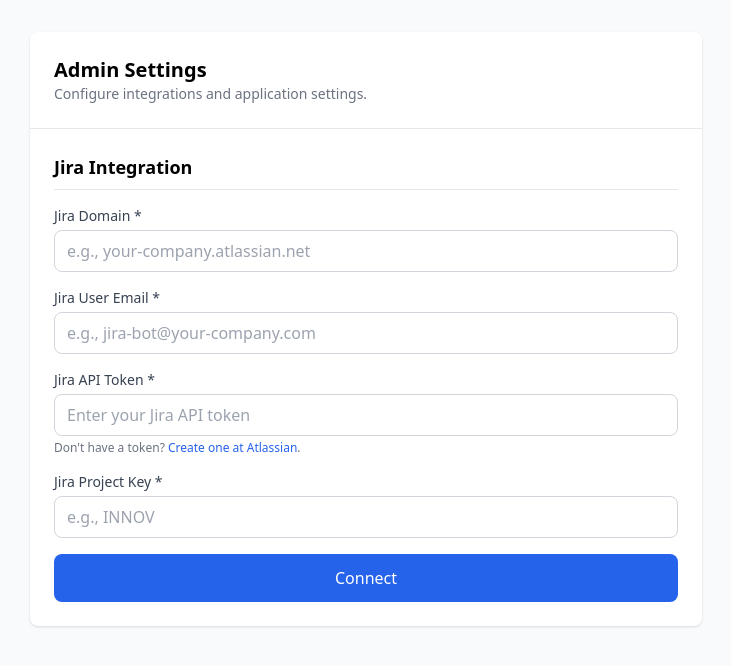
After one commit to ParasuChandru/innovation-engine, a Flask app: template templates/settings.html in a window 1280 px wide. The commit adds this page. Shown: the top 666 px of the page, without its empty margins (274-1005 px from the left). Run offline with Flask 3, Linux system fonts and the light colour scheme; the template is opened without the code that fills it, so the values that code supplies are empty; some libraries are stand-ins or nearby versions.

Commit message:
feat: Improve Jira settings and download security

```diff
--- a/app.py
+++ b/app.py
@@ -10,6 +10,7 @@ from functools import wraps
 import sqlite3
 import os
 import uuid
+import requests
 from datetime import datetime
 
 app = Flask(__name__)
@@ -290,6 +291,20 @@ def get_all_spoc_mappings():
     conn.close()
     return [dict(m) for m in mappings]
 
+def get_settings():
+    """Get all settings from the database."""
+    conn = get_db()
+    settings_rows = conn.execute('SELECT key, value FROM settings').fetchall()
+    conn.close()
+    return {row['key']: row['value'] for row in settings_rows}
+
+def save_setting(key, value):
+    """Save a setting to the database."""
+    conn = get_db()
+    conn.execute('INSERT OR REPLACE INTO settings (key, value) VALUES (?, ?)', (key, value))
+    conn.commit()
+    conn.close()
+
 def import_spoc_mappings(mappings):
     """Clear and import SPOC mappings"""
     conn = get_db()
@@ -316,6 +331,57 @@ def import_spoc_mappings(mappings):
     conn.commit()
     conn.close()
     return success, failed
+
+def update_idea_jira_link(idea_id, jira_link):
+    """Update an idea with the Jira ticket link."""
+    conn = get_db()
+    conn.execute('UPDATE ideas SET jira_ticket_link = ? WHERE id = ?', (jira_link, idea_id))
+    conn.commit()
+    conn.close()
+
+# ============================================
+# Jira Integration
+# ============================================
+
+def create_jira_ticket(idea):
+    """Creates a Jira ticket for an idea."""
+    settings = get_settings()
+    jira_domain = settings.get('jira_domain')
+    jira_email = settings.get('jira_email')
+    jira_api_token = settings.get('jira_api_token')
+    jira_project_key = settings.get('jira_project_key')
+
+    if not all([jira_domain, jira_email, jira_api_token, jira_project_key]):
+        return None, "Jira settings are not configured."
+
+    url = f"https://{jira_domain}/rest/api/2/issue"
+    auth = (jira_email, jira_api_token)
+    headers = {
+        "Accept": "application/json",
+        "Content-Type": "application/json"
+    }
+    payload = {
+        "fields": {
+            "project": {
+                "key": jira_project_key
+            },
+            "summary": idea['title'],
+            "description": f"h2. Problem Statement\n{idea['problem_statement']}\n\nh2. Proposed Solution\n{idea['proposed_solution']}",
+            "issuetype": {
+                "name": "Task"
+            }
+        }
+    }
+
+    try:
+        response = requests.post(url, json=payload, headers=headers, auth=auth)
+        response.raise_for_status()
+        ticket_data = response.json()
+        ticket_key = ticket_data['key']
+        ticket_url = f"https://{jira_domain}/browse/{ticket_key}"
+        return ticket_url, None
+    except requests.exceptions.RequestException as e:
+        return None, f"Failed to create Jira ticket: {e}"
 
 # ============================================
 # Authentication Decorator
@@ -534,6 +600,20 @@ def download_document(idea_id):
         flash('Document not found.', 'error')
         return redirect(url_for('dashboard'))
 
+    # Authorization check for downloading files
+    user = get_current_user()
+    can_download = (
+        user['role'] == 'ADMIN' or
+        idea['submitter_id'] == user['id'] or
+        idea['spoc_id'] == user['id'] or
+        (user['role'] == 'CGI_EXEC' and idea['status'] == 'Waiting for CGI approval') or
+        (user['role'] == 'LT_EXEC' and idea['status'] == 'Waiting for LT approval')
+    )
+
+    if not can_download:
+        flash('You do not have permission to download this file.', 'error')
+        return redirect(url_for('dashboard'))
+
     return send_from_directory(
         app.config['UPLOAD_FOLDER'],
         idea['document_filename'],
@@ -565,6 +645,30 @@ def update_status(idea_id):
         flash(f'Status updated to: {new_status}', 'success')
     else:
         flash('Not authorized to update status', 'error')
+
+    return redirect(url_for('idea_detail', idea_id=idea_id))
+
+@app.route('/ideas/<int:idea_id>/create-jira-ticket', methods=['POST'])
+@login_required
+def create_jira_ticket_route(idea_id):
+    idea = get_idea_by_id(idea_id)
+    if not idea:
+        flash('Idea not found.', 'error')
+        return redirect(url_for('dashboard'))
+
+    # Authorization check
+    user = get_current_user()
+    if user['role'] != 'ADMIN' and not (user['role'] == 'SPOC' and idea['spoc_id'] == user['id']):
+        flash('You are not authorized to create a Jira ticket for this idea.', 'error')
+        return redirect(url_for('idea_detail', idea_id=idea_id))
+
+    ticket_url, error = create_jira_ticket(idea)
+
+    if error:
+        flash(f'Error creating Jira ticket: {error}', 'error')
+    else:
+        update_idea_jira_link(idea_id, ticket_url)
+        flash(f'Successfully created Jira ticket: {ticket_url}', 'success')
 
     return redirect(url_for('idea_detail', idea_id=idea_id))
 
@@ -851,6 +955,65 @@ def admin_import():
 
     return redirect(url_for('admin'))
 
+def admin_required(f):
+    @wraps(f)
+    def decorated_function(*args, **kwargs):
+        user = get_current_user()
+        if not user or user['role'] != 'ADMIN':
+            flash('You do not have permission to access this page.', 'error')
+            return redirect(url_for('dashboard'))
+        return f(*args, **kwargs)
+    return decorated_function
+
+@app.route('/settings', methods=['GET'])
+@login_required
+@admin_required
+def settings():
+    settings = get_settings()
+    return render_template('settings.html', settings=settings)
+
+@app.route('/settings/jira/test', methods=['POST'])
+@login_required
+@admin_required
+def test_jira_connection():
+    data = request.json
+    jira_domain = data.get('jira_domain', '').replace('https://', '').replace('/', '')
+    jira_email = data.get('jira_email')
+    jira_api_token = data.get('jira_api_token')
+
+    if not all([jira_domain, jira_email, jira_api_token]):
+        return jsonify({'success': False, 'message': 'Missing required fields.'}), 400
+
+    # Test credentials by trying to fetch server info
+    url = f"https://{jira_domain}/rest/api/2/serverInfo"
+    auth = (jira_email, jira_api_token)
+    try:
+        response = requests.get(url, auth=auth, timeout=5)
+        response.raise_for_status()
+
+        # If successful, save the credentials
+        save_setting('jira_domain', jira_domain)
+        save_setting('jira_email', jira_email)
+        save_setting('jira_api_token', jira_api_token)
+        save_setting('jira_project_key', data.get('jira_project_key', ''))
+
+        return jsonify({'success': True, 'message': 'Jira connection successful!'})
+    except requests.exceptions.HTTPError as e:
+        return jsonify({'success': False, 'message': f'Connection failed: {e.response.status_code} {e.response.reason}'}), 400
+    except requests.exceptions.RequestException as e:
+        return jsonify({'success': False, 'message': f'Connection failed: {e}'}), 400
+
+@app.route('/settings/jira/disconnect', methods=['POST'])
+@login_required
+@admin_required
+def disconnect_jira():
+    save_setting('jira_domain', '')
+    save_setting('jira_email', '')
+    save_setting('jira_api_token', '')
+    save_setting('jira_project_key', '')
+    flash('Jira connection has been disconnected.', 'success')
+    return redirect(url_for('settings'))
+
 # ============================================
 # Business Logic
 # ============================================
--- a/requirements.txt
+++ b/requirements.txt
@@ -26,3 +26,4 @@ pytest-cov==5.0.0
 
 # Utilities
 python-dateutil==2.9.0
+requests==2.31.0
--- a/templates/base.html
+++ b/templates/base.html
@@ -76,6 +76,10 @@
                         <svg class="w-4 h-4" fill="none" stroke="currentColor" viewBox="0 0 24 24"><path stroke-linecap="round" stroke-linejoin="round" stroke-width="2" d="M10.325 4.317c.426-1.756 2.924-1.756 3.35 0a1.724 1.724 0 002.573 1.066c1.543-.94 3.31.826 2.37 2.37a1.724 1.724 0 001.065 2.572c1.756.426 1.756 2.924 0 3.35a1.724 1.724 0 00-1.066 2.573c.94 1.543-.826 3.31-2.37 2.37a1.724 1.724 0 00-2.572 1.065c-.426 1.756-2.924 1.756-3.35 0a1.724 1.724 0 00-2.573-1.066c-1.543.94-3.31-.826-2.37-2.37a1.724 1.724 0 00-1.065-2.572c-1.756-.426-1.756-2.924 0-3.35a1.724 1.724 0 001.066-2.573c-.94-1.543.826-3.31 2.37-2.37.996.608 2.296.07 2.572-1.065z"/><path stroke-linecap="round" stroke-linejoin="round" stroke-width="2" d="M15 12a3 3 0 11-6 0 3 3 0 016 0z"/></svg>
                         Admin
                     </a>
+                    <a href="{{ url_for('settings') }}" class="flex items-center gap-2 px-4 py-2 rounded-lg text-sm font-medium {% if request.endpoint == 'settings' %}bg-blue-50 text-blue-700{% else %}text-gray-600 hover:bg-gray-100{% endif %}">
+                        <svg class="w-4 h-4" fill="none" stroke="currentColor" viewBox="0 0 24 24"><path stroke-linecap="round" stroke-linejoin="round" stroke-width="2" d="M12 6V4m0 16v-2m0-10v-2m0 16v-2m7.07-7.07h2M4.93 12H3m16.07 0h2M4.93 12H3m7.07-7.07V3m0 18v-2M4.93 4.93l-1.42 1.42M19.07 4.93l-1.42 1.42M4.93 19.07l-1.42-1.42m15.56-1.41l-1.42-1.42"/></svg>
+                        Settings
+                    </a>
                     {% endif %}
                 </div>
 
--- /dev/null
+++ b/templates/settings.html
@@ -0,0 +1,122 @@
+{% extends "base.html" %}
+
+{% block title %}Admin Settings - Innovation Engine{% endblock %}
+
+{% block content %}
+<div class="max-w-2xl mx-auto">
+    <div class="bg-white rounded-lg shadow">
+        <div class="p-6 border-b">
+            <h1 class="text-xl font-semibold">Admin Settings</h1>
+            <p class="text-gray-500 text-sm">Configure integrations and application settings.</p>
+        </div>
+
+        <div class="p-6 space-y-6">
+            <div class="space-y-4">
+                <h3 class="font-semibold text-lg border-b pb-2">Jira Integration</h3>
+
+                {% if settings.get('jira_domain') and settings.get('jira_api_token') %}
+                <!-- Connected State -->
+                <div id="connected-state">
+                    <div class="bg-green-50 border-l-4 border-green-400 p-4">
+                        <div class="flex">
+                            <div class="flex-shrink-0">
+                                <svg class="h-5 w-5 text-green-400" fill="currentColor" viewBox="0 0 20 20">
+                                    <path fill-rule="evenodd" d="M10 18a8 8 0 100-16 8 8 0 000 16zm3.707-9.293a1 1 0 00-1.414-1.414L9 10.586 7.707 9.293a1 1 0 00-1.414 1.414l2 2a1 1 0 001.414 0l4-4z" clip-rule="evenodd" />
+                                </svg>
+                            </div>
+                            <div class="ml-3">
+                                <p class="text-sm leading-5 font-medium text-green-800">
+                                    Connected to Jira
+                                </p>
+                                <div class="mt-2 text-sm leading-5 text-green-700">
+                                    <p>Domain: {{ settings.get('jira_domain') }}</p>
+                                </div>
+                            </div>
+                        </div>
+                    </div>
+                    <form method="POST" action="{{ url_for('disconnect_jira') }}" class="mt-4">
+                        <button type="submit" class="w-full bg-red-600 text-white py-3 px-4 rounded-lg font-medium hover:bg-red-700">
+                            Disconnect
+                        </button>
+                    </form>
+                </div>
+                {% else %}
+                <!-- Disconnected State -->
+                <div id="disconnected-state">
+                    <div id="error-message" class="hidden mb-4 p-4 rounded-lg bg-red-50 text-red-700 border border-red-200"></div>
+                    <form id="jira-connect-form" class="space-y-4">
+                        <div>
+                            <label for="jira_domain" class="block text-sm font-medium text-gray-700 mb-1">Jira Domain *</label>
+                            <input type="text" id="jira_domain" name="jira_domain" required value="{{ settings.get('jira_domain', '') }}" class="w-full px-3 py-2 border border-gray-300 rounded-lg" placeholder="e.g., your-company.atlassian.net">
+                        </div>
+                        <div>
+                            <label for="jira_email" class="block text-sm font-medium text-gray-700 mb-1">Jira User Email *</label>
+                            <input type="email" id="jira_email" name="jira_email" required value="{{ settings.get('jira_email', '') }}" class="w-full px-3 py-2 border border-gray-300 rounded-lg" placeholder="e.g., jira-bot@your-company.com">
+                        </div>
+                        <div>
+                            <label for="jira_api_token" class="block text-sm font-medium text-gray-700 mb-1">Jira API Token *</label>
+                            <input type="password" id="jira_api_token" name="jira_api_token" required class="w-full px-3 py-2 border border-gray-300 rounded-lg" placeholder="Enter your Jira API token">
+                            <p class="mt-1 text-xs text-gray-500">
+                                Don't have a token? <a href="https://id.atlassian.com/manage-profile/security/api-tokens" target="_blank" class="text-blue-600 hover:underline">Create one at Atlassian</a>.
+                            </p>
+                        </div>
+                        <div>
+                            <label for="jira_project_key" class="block text-sm font-medium text-gray-700 mb-1">Jira Project Key *</label>
+                            <input type="text" id="jira_project_key" name="jira_project_key" required value="{{ settings.get('jira_project_key', '') }}" class="w-full px-3 py-2 border border-gray-300 rounded-lg" placeholder="e.g., INNOV">
+                        </div>
+                        <button type="submit" id="connect-btn" class="w-full bg-blue-600 text-white py-3 px-4 rounded-lg font-medium hover:bg-blue-700 flex items-center justify-center">
+                            Connect
+                        </button>
+                    </form>
+                </div>
+                {% endif %}
+            </div>
+        </div>
+    </div>
+</div>
+
+<script>
+    document.addEventListener('DOMContentLoaded', () => {
+        const form = document.getElementById('jira-connect-form');
+        if (form) {
+            form.addEventListener('submit', async (e) => {
+                e.preventDefault();
+                const connectBtn = document.getElementById('connect-btn');
+                const errorMessage = document.getElementById('error-message');
+
+                connectBtn.disabled = true;
+                connectBtn.textContent = 'Connecting...';
+                errorMessage.classList.add('hidden');
+
+                const formData = new FormData(form);
+                const data = Object.fromEntries(formData.entries());
+
+                try {
+                    const response = await fetch('{{ url_for("test_jira_connection") }}', {
+                        method: 'POST',
+                        headers: {
+                            'Content-Type': 'application/json',
+                        },
+                        body: JSON.stringify(data),
+                    });
+
+                    const result = await response.json();
+
+                    if (!response.ok) {
+                        throw new Error(result.message || 'An unknown error occurred.');
+                    }
+
+                    // On success, reload the page to show the connected state
+                    window.location.reload();
+
+                } catch (error) {
+                    errorMessage.textContent = error.message;
+                    errorMessage.classList.remove('hidden');
+                    connectBtn.disabled = false;
+                    connectBtn.textContent = 'Connect';
+                }
+            });
+        }
+    });
+</script>
+{% endblock %}
```
Also changed, not shown: setup_db.py (+11 -0 lines), templates/idea_detail.html (+19 -0 lines), test-results.json (+12 -5 lines), test_app.py (+61 -0 lines), test_features.py (added, +173 -0 lines).
